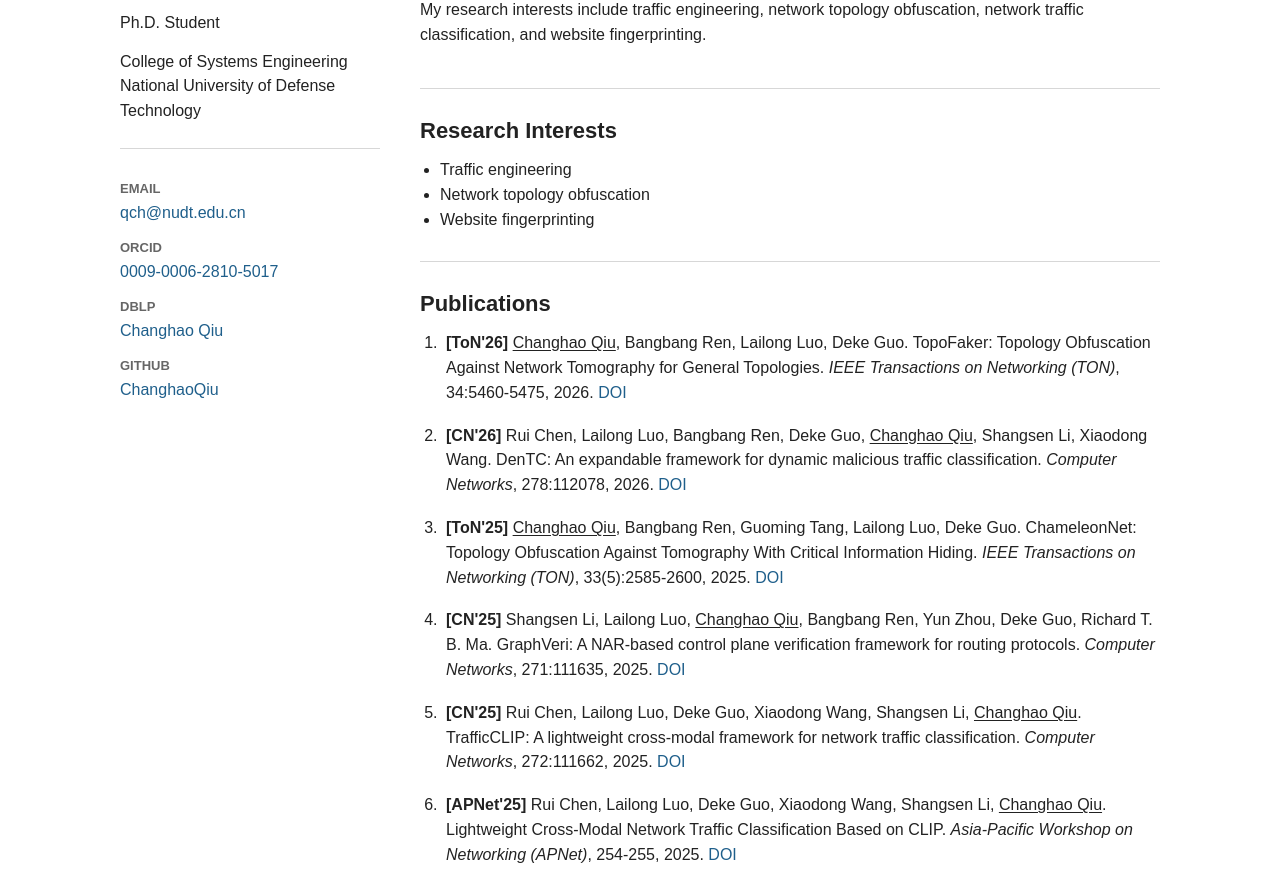
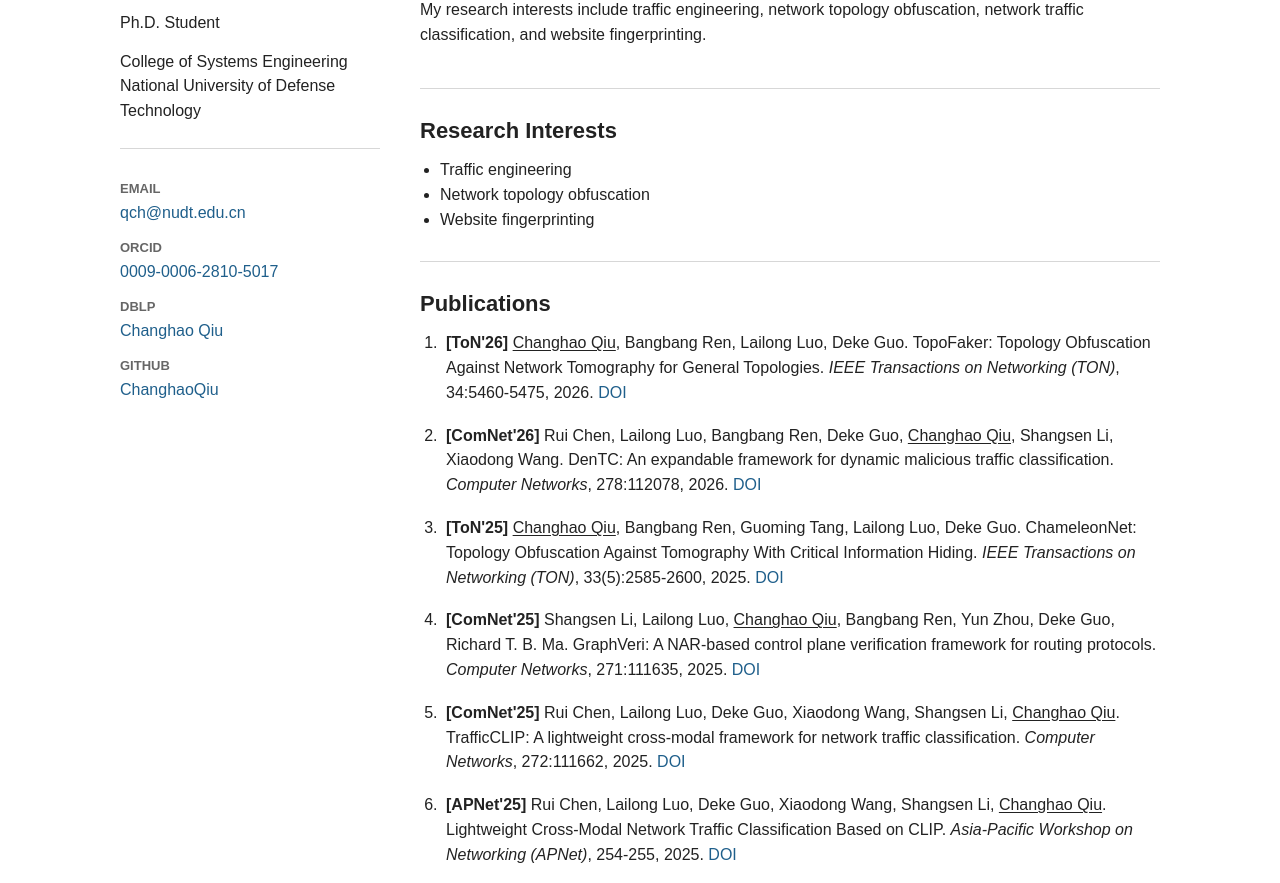
Before and after one commit to ChanghaoQiu/ChanghaoQiu.github.io, a plain HTML site: page index.html in a window 1280 px wide. Shown: the part 162-1045 px from the top of the page. Drawn offline with Linux system fonts and the light colour scheme.

Commit message:
Use ComNet publication tags

```diff
--- a/index.html
+++ b/index.html
@@ -95,7 +95,7 @@
 
             <li>
               <p>
-                <strong class="paper-tag">[CN'26]</strong>
+                <strong class="paper-tag">[ComNet'26]</strong>
                 Rui Chen, Lailong Luo, Bangbang Ren, Deke Guo, <span class="me">Changhao Qiu</span>, Shangsen Li,
                 Xiaodong Wang.
                 DenTC: An expandable framework for dynamic malicious traffic classification.
@@ -116,7 +116,7 @@
 
             <li>
               <p>
-                <strong class="paper-tag">[CN'25]</strong>
+                <strong class="paper-tag">[ComNet'25]</strong>
                 Shangsen Li, Lailong Luo, <span class="me">Changhao Qiu</span>, Bangbang Ren, Yun Zhou, Deke Guo,
                 Richard T. B. Ma.
                 GraphVeri: A NAR-based control plane verification framework for routing protocols.
@@ -127,7 +127,7 @@
 
             <li>
               <p>
-                <strong class="paper-tag">[CN'25]</strong>
+                <strong class="paper-tag">[ComNet'25]</strong>
                 Rui Chen, Lailong Luo, Deke Guo, Xiaodong Wang, Shangsen Li, <span class="me">Changhao Qiu</span>.
                 TrafficCLIP: A lightweight cross-modal framework for network traffic classification.
                 <em>Computer Networks</em>, 272:111662, 2025.
```
